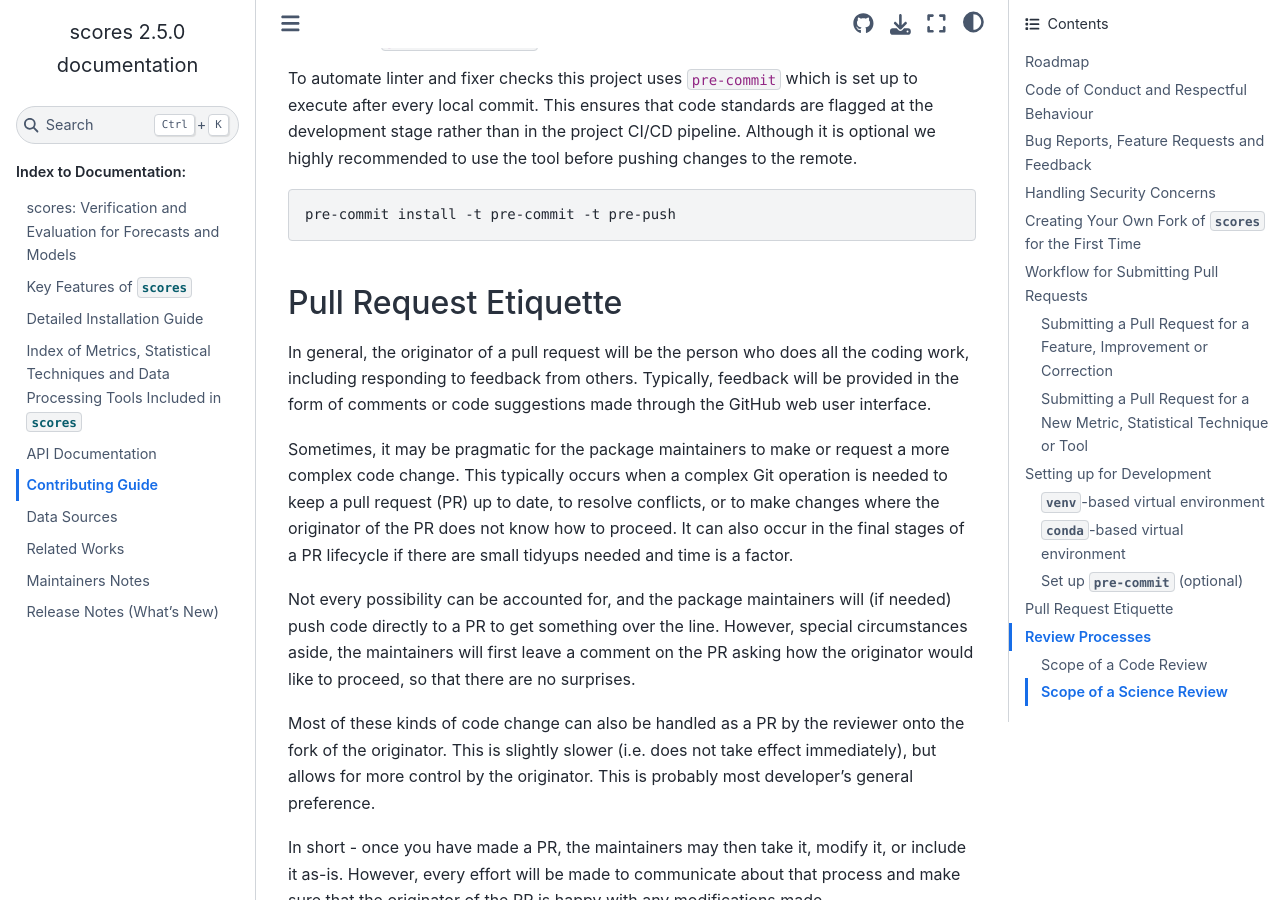
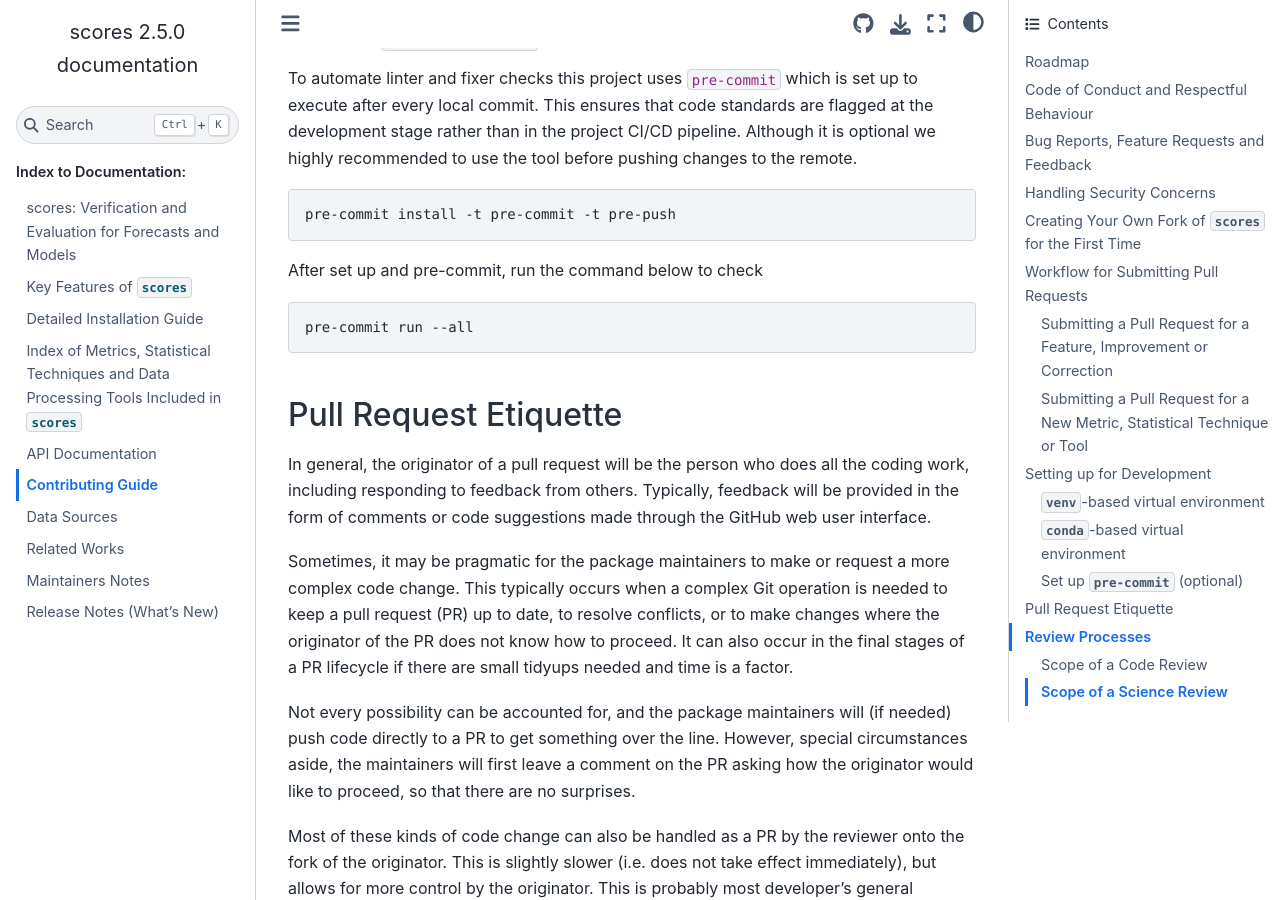
Before and after one commit to nci/scores, a Sphinx documentation site: the page built from docs/contributing.md, in a window 1280 px wide and 900 px high, scrolled down 4667 px. Built offline with Sphinx 7.4.7 and the Sphinx Book theme 1.1.4, drawn with Linux system fonts in a browser that asks for light colours; pages that are not in the unit, such as notebooks, are missing from menus.

Commit message:
update guide doc

````diff
--- a/docs/contributing.md
+++ b/docs/contributing.md
@@ -112,10 +112,16 @@ An editable installation is recommended. This is deliberate, to make the process
 
 ### Set up `pre-commit` (optional) <a name="pre-commit"></a>
 
+
 To automate linter and fixer checks this project uses `pre-commit` which is set up to execute after every local commit. This ensures that code standards are flagged at the development stage rather than in the project CI/CD pipeline. Although it is optional we highly recommended to use the tool before pushing changes to the remote.
 
 ```bash
 pre-commit install -t pre-commit -t pre-push
+```
+
+After set up and pre-commit, run the command below to check
+```bash
+pre-commit run --all
 ```
 
 ## Pull Request Etiquette
````
